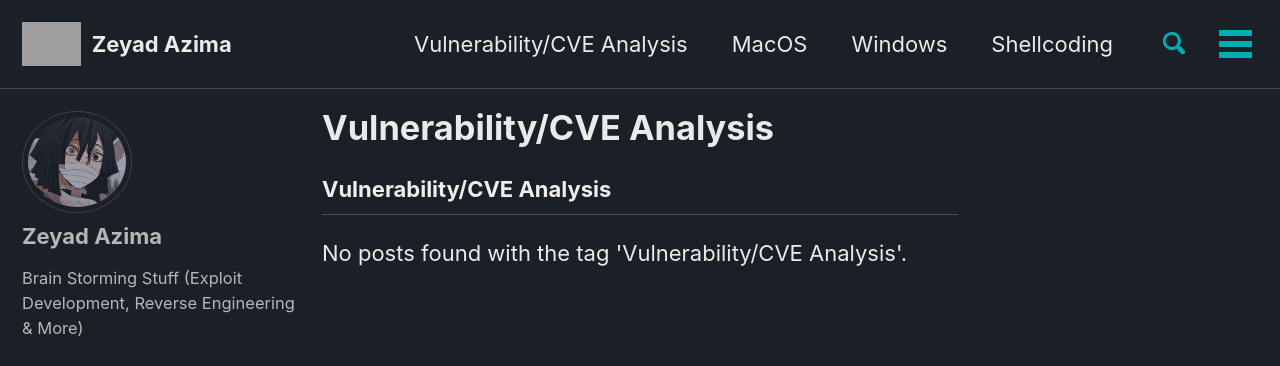
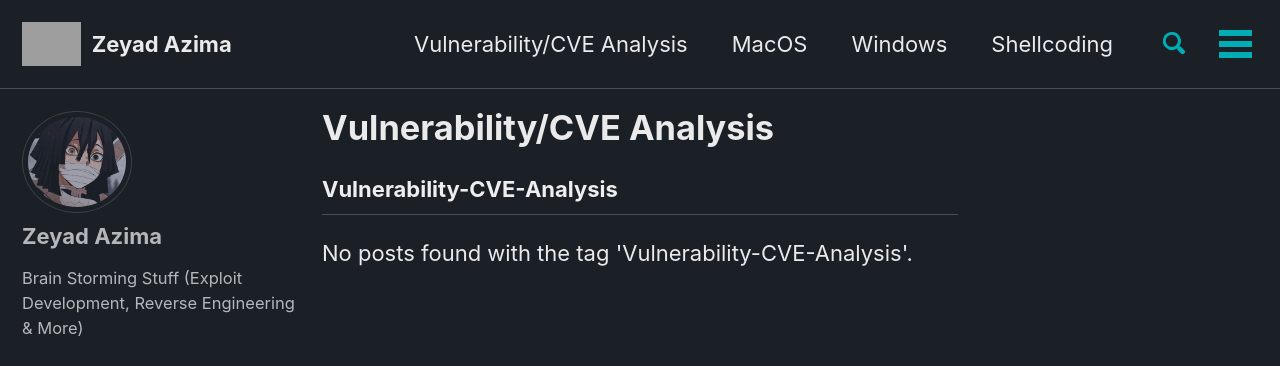
Before and after one commit to Zeyad-Azima/Zeyad-Azima.github.io, a Jekyll site: the page built from _pages/Vulnerability-Analysis.md, in a window 1280 px wide and 900 px high. Shown: the top 366 px of the window. Built offline with Jekyll 4.4.1, drawn with Linux system fonts in a browser that asks for light colours; cached includes are drawn as plain includes; nearby versions of some CDN libraries; grey boxes are pictures that could not be loaded.

Commit message:
Update Vulnerability-Analysis.md

```diff
--- a/_pages/Vulnerability-Analysis.md
+++ b/_pages/Vulnerability-Analysis.md
@@ -5,7 +5,7 @@ title: "Vulnerability/CVE Analysis"
 author_profile: true
 ---
 
-{% assign tag_filter = "Vulnerability/CVE Analysis" %}
+{% assign tag_filter = "Vulnerability-CVE-Analysis" %}
 {% assign filtered_posts = site.posts | where_exp: "post", "post.tags contains tag_filter" %}
 
 <div class="tagged-posts">
```
